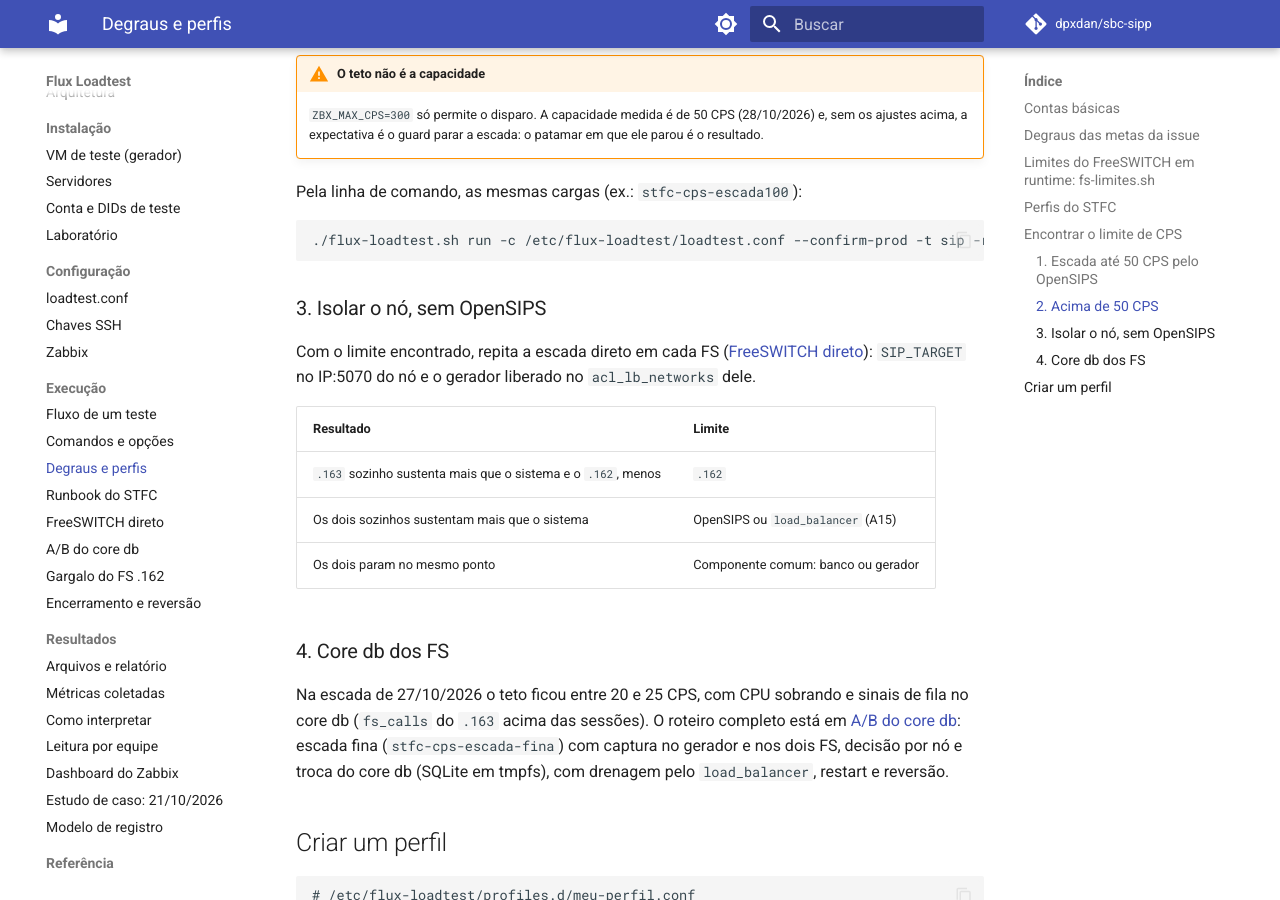
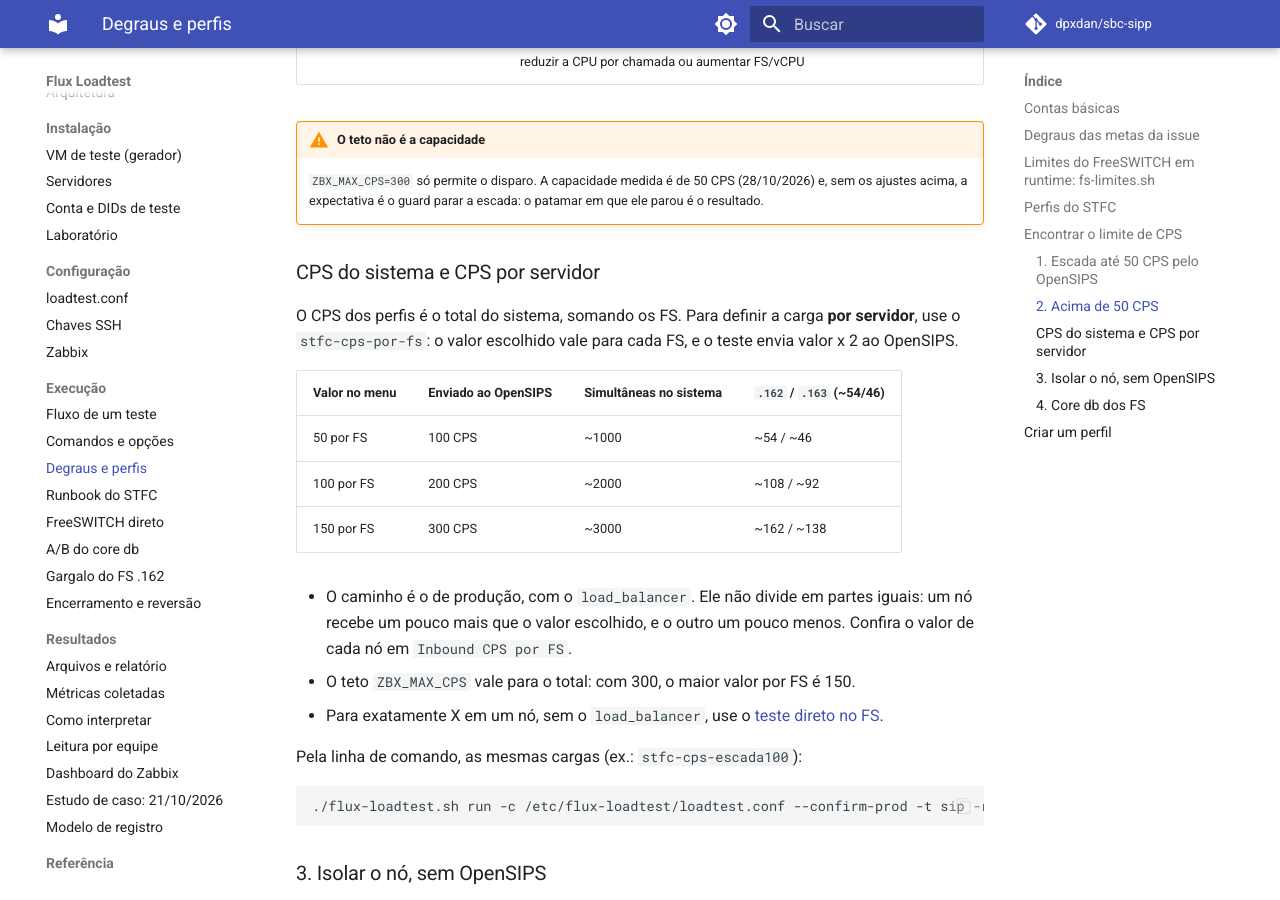
Before and after one commit to dpxdan/sbc-sipp, an MkDocs documentation site: the page built from docs/execucao/degraus-e-perfis.md, in a window 1280 px wide and 900 px high, scrolled down 5914 px. Built offline with MkDocs 1.6.1 and Material for MkDocs 9.7.7, drawn with Linux system fonts in a browser that asks for light colours; comment, search, counter and statistics services are not loaded; some of the changed text lies outside the part shown.

Commit message:
feat(stfc): perfil com CPS por servidor no menu do Zabbix (#35)
WEB-1437. O CPS dos perfis e o total do sistema, somando os FS. Para definir a
carga por servidor, o perfil stfc-cps-por-fs usa FS_COUNT: o valor do menu vale
por FS, e o teste envia valor x FS_COUNT ao OpenSIPS. 50 por FS = 100 CPS.

A rampa, os limites dos FS, os guards e o teto ZBX_MAX_CPS sao calculados sobre o
total. O rotulo leva o valor escolhido. O load_balancer nao divide em partes
iguais (~54/46 nos testes), entao cada no fica perto do valor, nao exatamente nele.

````diff
--- a/docs/execucao/degraus-e-perfis.md
+++ b/docs/execucao/degraus-e-perfis.md
@@ -84,6 +84,7 @@ equivalem às opções do `run`).
 | `stfc-cps-escada200` | Escada de 100 a 200 CPS (+20 a cada 60 s), mais 180 s em 200, hold 10 s (~2000 simultâneas) | ~13 min | `250 2800` |
 | `stfc-cps-escada300` | Escada de 150 a 300 CPS (+30 a cada 60 s), mais 180 s em 300, hold 10 s (~3000 simultâneas) | ~13 min | `350 4200` |
 | `stfc-cps-livre` | CPS escolhido no menu, de 10 a 300: rampa de CPS/2 a CPS em 5 degraus de 60 s, mais 180 s no alvo, hold 10 s | ~13 min | Mostrado pelo Plano |
+| `stfc-cps-por-fs` | CPS **por FS** escolhido no menu, de 10 a 150: envia valor x 2 ao OpenSIPS, com a mesma rampa do `stfc-cps-livre` (de 50 por FS: 100 no sistema) | ~13 min | Mostrado pelo Plano |
 | `stfc-c1000` | 1000 simultâneas a 10 CPS (janela 150 s, hold 100 s) | ~9 min | — |
 | `stfc-c1000-rtp` | Igual ao `stfc-c1000`, com `MEDIA=rtp` (G.711 nos dois sentidos) | ~9 min | — |
 | `stfc-c2000` | 2000 simultâneas a 10 CPS (janela 320 s, hold 200 s, 120 s no patamar, `-l` 2448) | ~13 min | `150 2800` |
@@ -183,6 +184,22 @@ simultâneas = CPS x 10: as combinações 100/1000, 200/2000 e 300/3000 da issue
     `ZBX_MAX_CPS=300` só permite o disparo. A capacidade medida é de 50 CPS (28/10/2026) e, sem os
     ajustes acima, a expectativa é o guard parar a escada: o patamar em que ele parou é o resultado.
 
+### CPS do sistema e CPS por servidor
+
+O CPS dos perfis é o total do sistema, somando os FS. Para definir a carga **por servidor**, use o
+`stfc-cps-por-fs`: o valor escolhido vale para cada FS, e o teste envia valor x 2 ao OpenSIPS.
+
+| Valor no menu | Enviado ao OpenSIPS | Simultâneas no sistema | `.162` / `.163` (~54/46) |
+|---|---|---|---|
+| 50 por FS | 100 CPS | ~1000 | ~54 / ~46 |
+| 100 por FS | 200 CPS | ~2000 | ~108 / ~92 |
+| 150 por FS | 300 CPS | ~3000 | ~162 / ~138 |
+
+- O caminho é o de produção, com o `load_balancer`. Ele não divide em partes iguais: um nó recebe um pouco
+  mais que o valor escolhido, e o outro um pouco menos. Confira o valor de cada nó em `Inbound CPS por FS`.
+- O teto `ZBX_MAX_CPS` vale para o total: com 300, o maior valor por FS é 150.
+- Para exatamente X em um nó, sem o `load_balancer`, use o [teste direto no FS](fs-direto.md).
+
 Pela linha de comando, as mesmas cargas (ex.: `stfc-cps-escada100`):
 
 ```bash
@@ -232,5 +249,7 @@ LABEL=meu-perfil
   primeiro é o padrão do menu) e deixe `CPS`, `CPS_START` e `RAMP_STEP` vazios: a rampa vai de CPS/2 a
   CPS, com passo CPS/10. Dimensione `WINDOW` para os 5 degraus mais o tempo no alvo. Cada valor da lista
   vira um `AllowKey` exato no agent, e cada execução ganha o rótulo `zbx-<rótulo>-<CPS>`.
+- Para o valor do menu valer por FS, acrescente `FS_COUNT=2` junto com o `CPS_CHOICES`: o teste envia
+  valor x `FS_COUNT`, e a rampa e os limites são calculados sobre esse total.
 - Depois de criar ou alterar um perfil, rode de novo o `flux-host.sh prepare zabbix-agent` e o
   `zabbix setup --scripts` (veja [Zabbix](../configuracao/zabbix.md#5-disparo-de-perfis-pelo-menu-do-zabbix)).
````
Also changed, not shown: deploy/stfc-completo/ZABBIX.md (+1 -0 lines), docs/configuracao/zabbix.md (+3 -0 lines), 3 other files.
